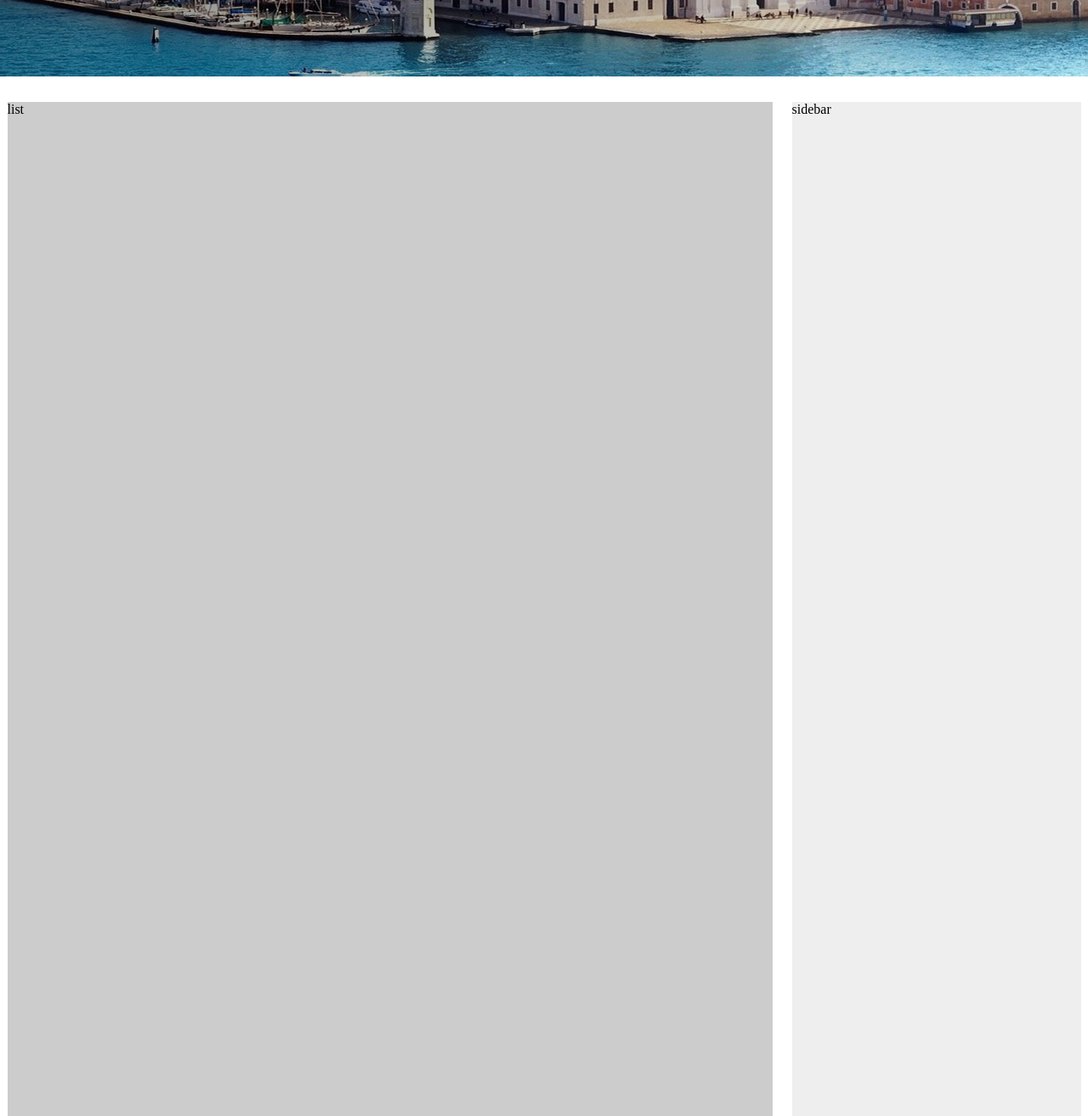
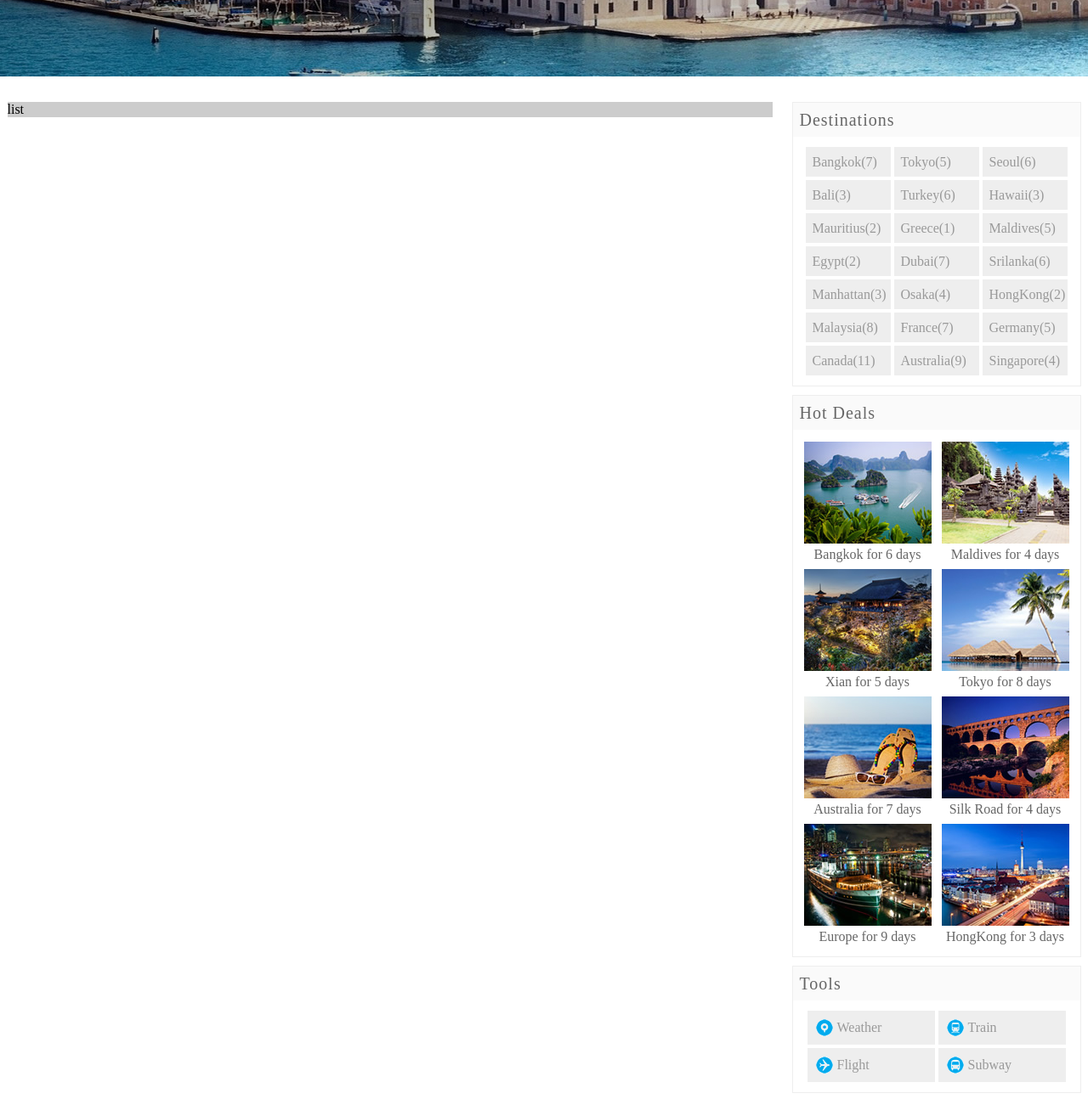
Before and after one commit to Shao0203/Travel, a website: page tour.html in a window 1280 px wide. Shown: the part 280-1594 px from the top of the page at 85% size. Drawn offline with Linux system fonts and the light colour scheme.

Commit message:
Sidebar
build the sidebar for all the pages.
there are there blocks in it, destination, hot deals and tools.

```diff
--- a/css/basic.css
+++ b/css/basic.css
@@ -62,6 +62,9 @@ a {
 #footer {
 	height: 350px;
 	background-color: #222;
+	position: relative;
+	top: 20px;
+	clear: both;
 }
 #footer .top {
 	width: 1263px;
--- a/css/column.css
+++ b/css/column.css
@@ -4,7 +4,8 @@
 	width: 100%;
 	height: 300px;
 	min-width: 1263px;
-	background: linear-gradient(to right bottom,rgba(0,0,0,0.7),rgba(0,0,0,0.0)), url(../img/headline.jpg) no-repeat center;
+	background: linear-gradient(to right bottom,rgba(0,0,0,0.7),rgba(0,0,0,0.0)),
+	url(../img/headline.jpg) no-repeat center;
 }
 #headline .center {
 	width: 1263px;
@@ -22,21 +23,99 @@
 #headline hgroup h3 {
 	font-size: 20px;
 }
-
+/*mainbody*/
 #container {
 	width: 1263px;
-	height: 1200px;
 	margin: 30px auto;
 }
+/*siderbar*/
 #container .sidebar {
 	width: 340px;
-	height: 1200px;
-	background-color: #eee;
 	float: right;
 }
+#container .sidebar .side {
+	border: 1px solid #eee;
+	margin-bottom: 10px;
+	text-align: center;
+
+}
+#container .sidebar h2 {
+	font-size: 20px;
+	font-weight: normal;
+	letter-spacing: 1px;
+	text-indent: 8px;
+	height: 40px;
+	line-height: 40px;
+	background-color: #fafafa;
+	color: #666;
+	text-align: left;
+}
+#container .sidebar .tag {
+	margin: 10px 0;
+}
+#container .tag li {
+	display: inline-block;
+	width: 100px;
+	height: 35px;
+	line-height: 35px;
+	background-color: #eee;
+	color: #999;
+	margin: 2px 0;
+	text-align: left;
+	text-indent: 8px;
+}
+#container .tag a {
+	display: block;
+	color: #999;
+}
+#container .tag a:hover {
+	background-color: #458b00;
+	color: #fff;
+}
+#container .figure {
+	padding: 10px 0;
+}
+#container .figure figure {
+	display: inline-block;
+	color: #666;
+	padding: 4px;
+}
+#container .sidebar .tool {
+	margin: 10px 0;
+}
+#container .tool li {
+	display: inline-block;
+	width: 150px;
+	height: 40px;
+	line-height: 40px;
+	text-indent: 35px;
+	background-color: #eee;
+	color: #999;
+	margin: 2px 0;
+	text-align: left;
+}
+#container .tool a {
+	display: block;
+	color: #999;
+}
+#container .tool a.tool1 {
+	background: url(../img/tool1.png) no-repeat 10px center;
+}
+#container .tool a.tool2 {
+	background: url(../img/tool2.png) no-repeat 10px center;
+}
+#container .tool a.tool3 {
+	background: url(../img/tool3.png) no-repeat 10px center;
+}
+#container .tool a.tool4 {
+	background: url(../img/tool4.png) no-repeat 10px center;
+}
+
+
+
 #container .list {
 	width: 900px;
-	height: 1200px;
+
 	background-color: #ccc;
 	float: left;
 }
--- a/tour.html
+++ b/tour.html
@@ -36,14 +36,91 @@
 </div>
 <!-- headline end -->
 
+<!-- mainbody start -->
 <div id="container">
 	<aside class="sidebar">
-		sidebar
+		<div class="side dest">
+			<h2>Destinations</h2>
+			<div class="tag">
+				<ul>
+					<li><a href="###">Bangkok(7)</a></li>
+					<li><a href="###">Tokyo(5)</a></li>
+					<li><a href="###">Seoul(6)</a></li>
+					<li><a href="###">Bali(3)</a></li>
+					<li><a href="###">Turkey(6)</a></li>
+					<li><a href="###">Hawaii(3)</a></li>
+					<li><a href="###">Mauritius(2)</a></li>
+					<li><a href="###">Greece(1)</a></li>
+					<li><a href="###">Maldives(5)</a></li>
+					<li><a href="###">Egypt(2)</a></li>
+					<li><a href="###">Dubai(7)</a></li>
+					<li><a href="###">Srilanka(6)</a></li>
+					<li><a href="###">Manhattan(3)</a></li>
+					<li><a href="###">Osaka(4)</a></li>
+					<li><a href="###">HongKong(2)</a></li>
+					<li><a href="###">Malaysia(8)</a></li>
+					<li><a href="###">France(7)</a></li>
+					<li><a href="###">Germany(5)</a></li>
+					<li><a href="###">Canada(11)</a></li>
+					<li><a href="###">Australia(9)</a></li>
+					<li><a href="###">Singapore(4)</a></li>
+				</ul>
+			</div>
+		</div>
+		<div class="side hot">
+			<h2>Hot Deals</h2>
+			<div class="figure">
+				<figure>
+					<img src="img/hot1.jpg" alt="Bangkok for 6 days">
+					<figcaption>Bangkok for 6 days</figcaption>
+				</figure>
+				<figure>
+					<img src="img/hot2.jpg" alt="Maldives for 4 days">
+					<figcaption>Maldives for 4 days</figcaption>
+				</figure>
+				<figure>
+					<img src="img/hot3.jpg" alt="Xian for 5 days">
+					<figcaption>Xian for 5 days</figcaption>
+				</figure>
+				<figure>
+					<img src="img/hot4.jpg" alt="Tokyo for 8 days">
+					<figcaption>Tokyo for 8 days</figcaption>
+				</figure>
+				<figure>
+					<img src="img/hot5.jpg" alt="Australia for 7 days">
+					<figcaption>Australia for 7 days</figcaption>
+				</figure>
+				<figure>
+					<img src="img/hot6.jpg" alt="Silk Road for 4 days">
+					<figcaption>Silk Road for 4 days</figcaption>
+				</figure>
+				<figure>
+					<img src="img/hot7.jpg" alt="Europe for 9 days">
+					<figcaption>Europe for 9 days</figcaption>
+				</figure>
+				<figure>
+					<img src="img/hot8.jpg" alt="HongKong for 3 days">
+					<figcaption>HongKong for 3 days</figcaption>
+				</figure>
+			</div>
+		</div>
+		<div class="side box">
+			<h2>Tools</h2>
+			<div class="tool">
+				<ul>
+					<li><a href="###" class="tool1">Weather</a></li>
+					<li><a href="###" class="tool2">Train</a></li>
+					<li><a href="###" class="tool3">Flight</a></li>
+					<li><a href="###" class="tool4">Subway</a></li>
+				</ul>
+			</div>
+		</div>
 	</aside>
 	<div class="list">
 		list
 	</div>
 </div>
+<!-- mainbody end -->
 
 <!-- footer partnership faq contact and copyright start -->
 <footer id="footer">
```
Also changed, not shown: index.html (+1 -1 lines), img/tool1.png (renamed from img/trea1.png), img/tool2.png (renamed from img/trea2.png), img/tool3.png (renamed from img/trea3.png), img/tool4.png (renamed from img/trea4.png).
